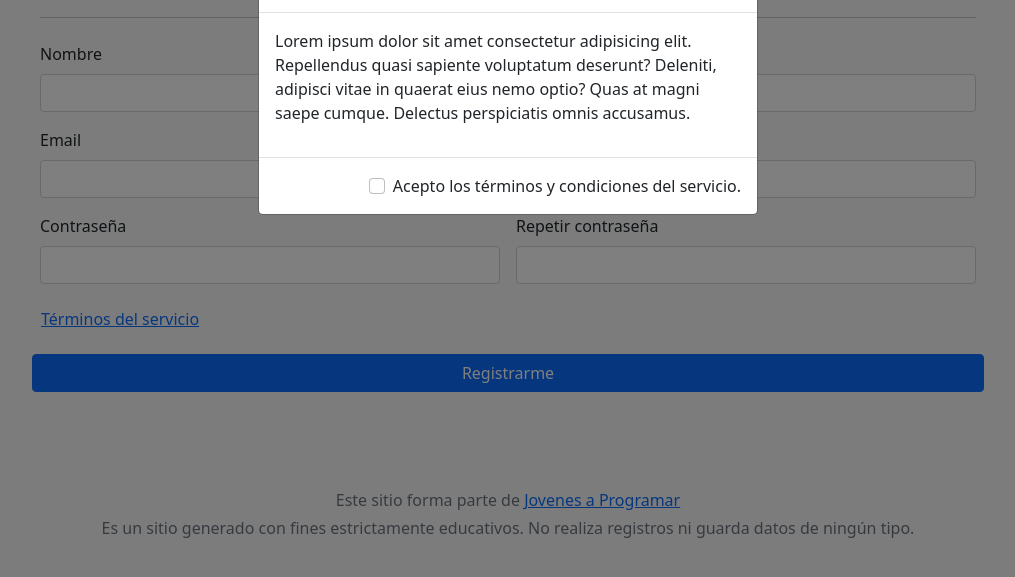
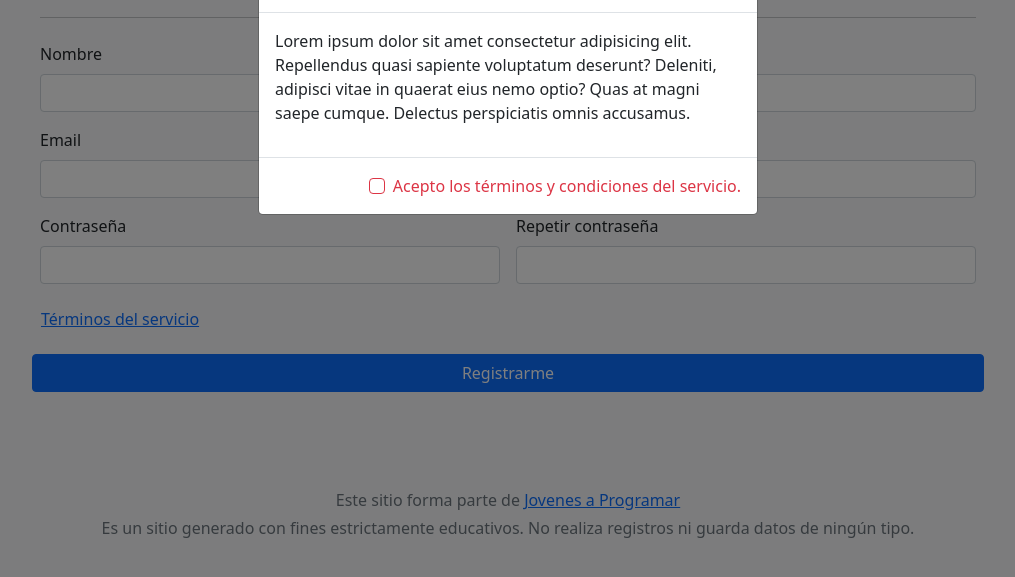
Before and after one commit to VeronicaChiocchia/taller-14.2, a plain HTML site: page index.html in a window 1280 px wide. Both pictures are taken after a click on the button "Términos del servicio". Shown: the part 79-656 px from the top of the page, without its empty margins (132-1147 px from the left). Drawn offline with Linux system fonts and the light colour scheme.

Commit message:
flor checkbox modal

```diff
--- a/index.html
+++ b/index.html
@@ -68,6 +68,7 @@
   </div>
 
   <div class="modal fade" id="modalTerminos" tabindex="-1" aria-hidden="true">
+    <form class="was-validated">
     <div class="modal-dialog">
       <div class="modal-content">
         <div class="modal-header">
@@ -81,12 +82,13 @@
         </div>
         <div class="modal-footer">
           <div class="form-check">
-            <input type="checkbox" class="form-check-input" id="terminos">
+            <input type="checkbox" class="form-check-input" id="terminos" required>
             <label class="form-check-label" for="terminos">Acepto los términos y condiciones del servicio.</label>
           </div>
         </div>
       </div>
     </div>
+  </form>
   </div>
 
   <script src="js/bootstrap.bundle.min.js"></script>
```
